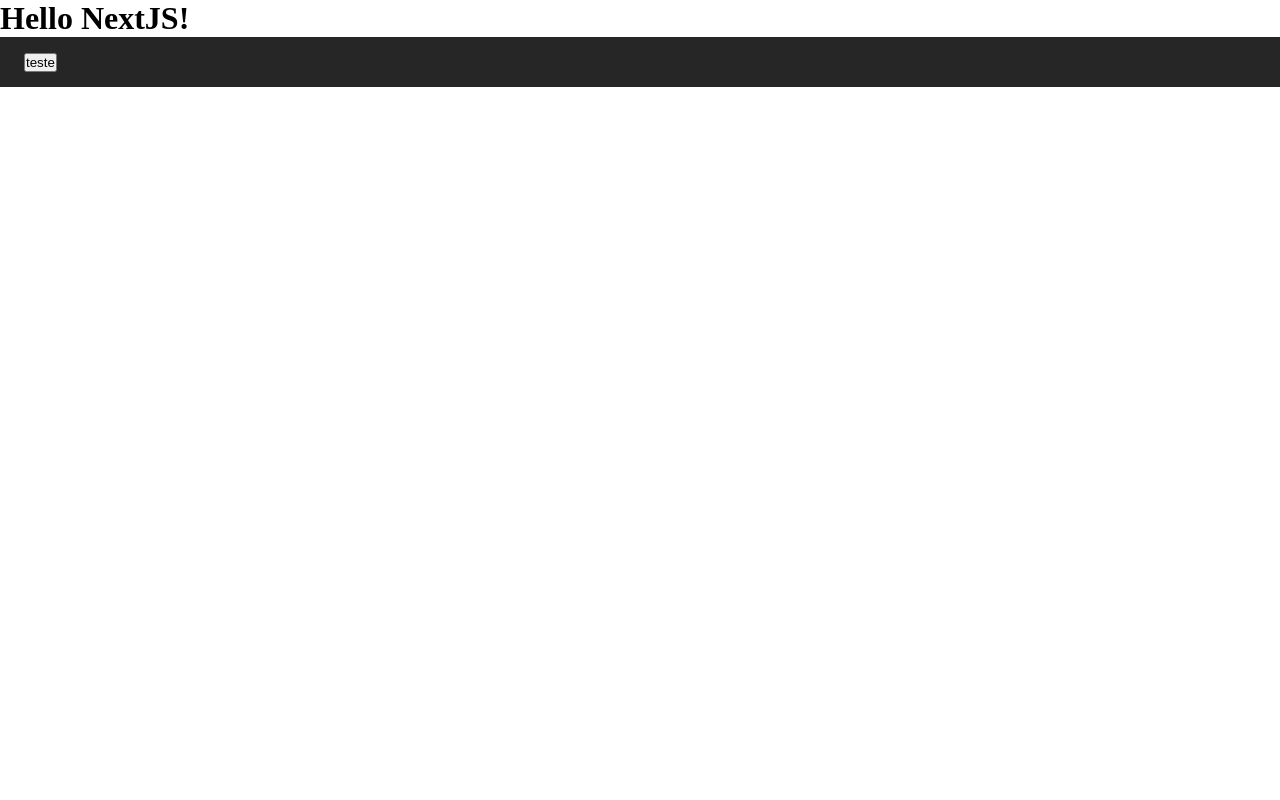
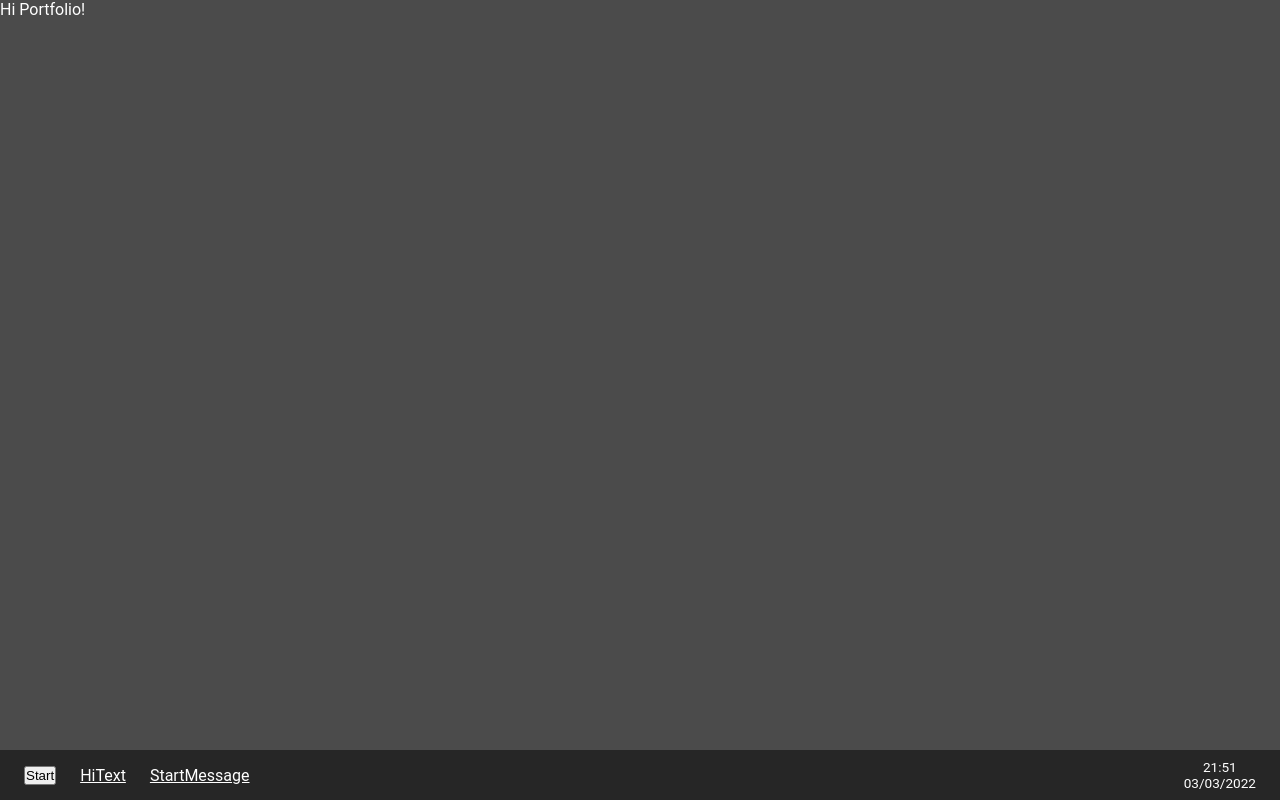
Before and after one commit to TheMath123/my-portfolio, a Next.js app: page / in a window 1280 px wide. Built offline with nearby package versions, Linux system fonts and the light colour scheme.

Commit message:
taskbar alignment

```diff
--- a/src/components/taskbar/index.tsx
+++ b/src/components/taskbar/index.tsx
@@ -1,13 +1,17 @@
+import Link from 'next/link'
 import styles from './taskbar.module.scss'
 
 export function Taskbar(){
   return(
-    <div className={styles.container}>
-      <main></main>
-      <div className={styles.bar}>
-        <div className={styles.icons}>
-          <button>teste</button>
-        </div>
+    <div className={styles.taskbar}>
+      <div className={styles.icons}>
+        <button>Start</button>
+        <Link href="#">HiText</Link>
+        <Link href="#">StartMessage</Link>
+      </div>
+      <div className={styles.info}>
+        <span>21:51</span>
+        <span>03/03/2022</span>
       </div>
     </div>
   )
--- a/src/components/taskbar/taskbar.module.scss
+++ b/src/components/taskbar/taskbar.module.scss
@@ -1,22 +1,29 @@
-.container {
-  display: grid;
-  grid-template-rows: 1fr 50px;
+  .taskbar{
+    display: flex;
+    flex-direction: row;
+    justify-content: space-between;
 
-  main {
-    display: flex;
-    flex: 1;
-  }
-
-  .bar{
-    display: flex;
-    justify-content: flex-start;
-    align-items: center;
     background: var(--color1);
 
     .icons {
       display: flex;
-      justify-content: space-around;
-      padding-left: 1.5rem;
+      flex-direction: row;
+      align-items: center;
+      justify-content: center;
+
+      gap: 1.5rem;
+      padding: 0 1.5rem;
+    }
+
+    .info {
+      display: flex;
+      flex-direction: column;
+      align-items: center;
+      justify-content: center;
+      padding: 0 1.5rem;
+
+      span {
+        font-size: .85rem;
+      }
     }
   }
-}
--- /dev/null
+++ b/src/pages/home.module.scss
@@ -0,0 +1,6 @@
+.workspace {
+  display: grid;
+  grid-template-rows: 1fr 50px;
+  height: 100vh;
+
+}
--- a/src/pages/index.tsx
+++ b/src/pages/index.tsx
@@ -1,10 +1,13 @@
 import Head from 'next/head'
 import Image from 'next/image'
 import { Taskbar } from '../components/taskbar'
+import styles from './home.module.scss'
 
 export default function Home() {
-  return (<>
-    <h1>Hello NextJS!</h1>
-    <Taskbar/>
-  </>)
+  return (
+    <div className={styles.workspace}>
+      <main> Hi Portfolio!</main>
+      <Taskbar/>
+    </div>
+  )
 }
--- a/src/styles/globals.scss
+++ b/src/styles/globals.scss
@@ -14,9 +14,28 @@
   --gradient: linear-gradient(180deg, #E8E8E8 0%, #CFCFCF 100%);
   --gradient2: linear-gradient(168.51deg, #353635 8%, #313236 92.26%);
 
-
   //Box Shadows Templates
   --shadowColor: #C4C4C4;
   --shadow: 0px 0px 6px 2px rgba(0, 0, 0, 0.25);
 
 }
+
+body {
+  color: white;
+  font-size: 1rem;
+  font-family: Roboto, sans-serif;
+  font-weight: 400;
+  background: #4b4b4b; //color unique
+}
+
+a {
+  color: white;
+  font-size: 1rem;
+  font-family: Roboto, sans-serif;
+  font-weight: 400;
+
+  transition: filter .3s;
+  &:hover {
+    filter: brightness(.7);
+  }
+}
```
